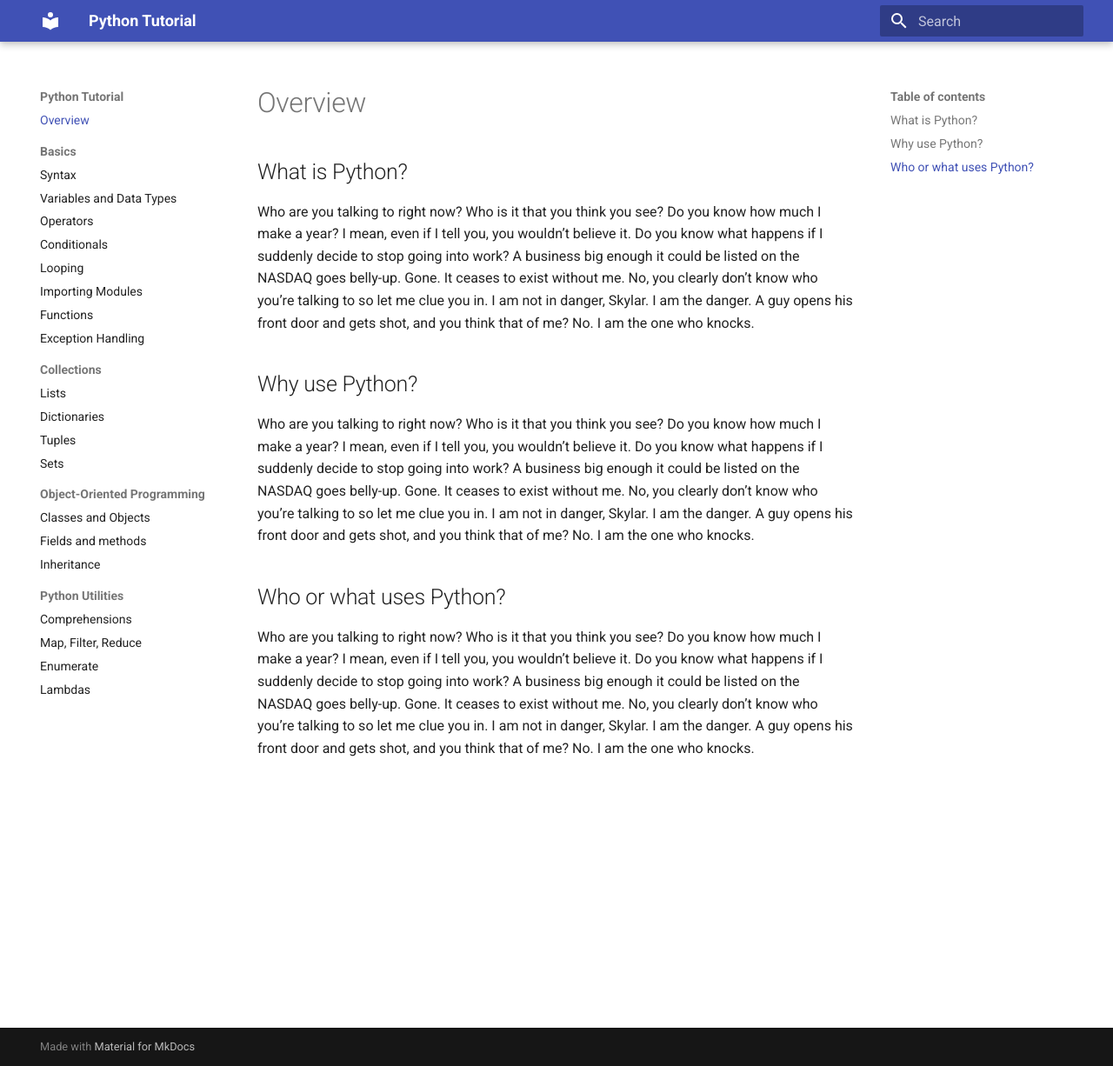
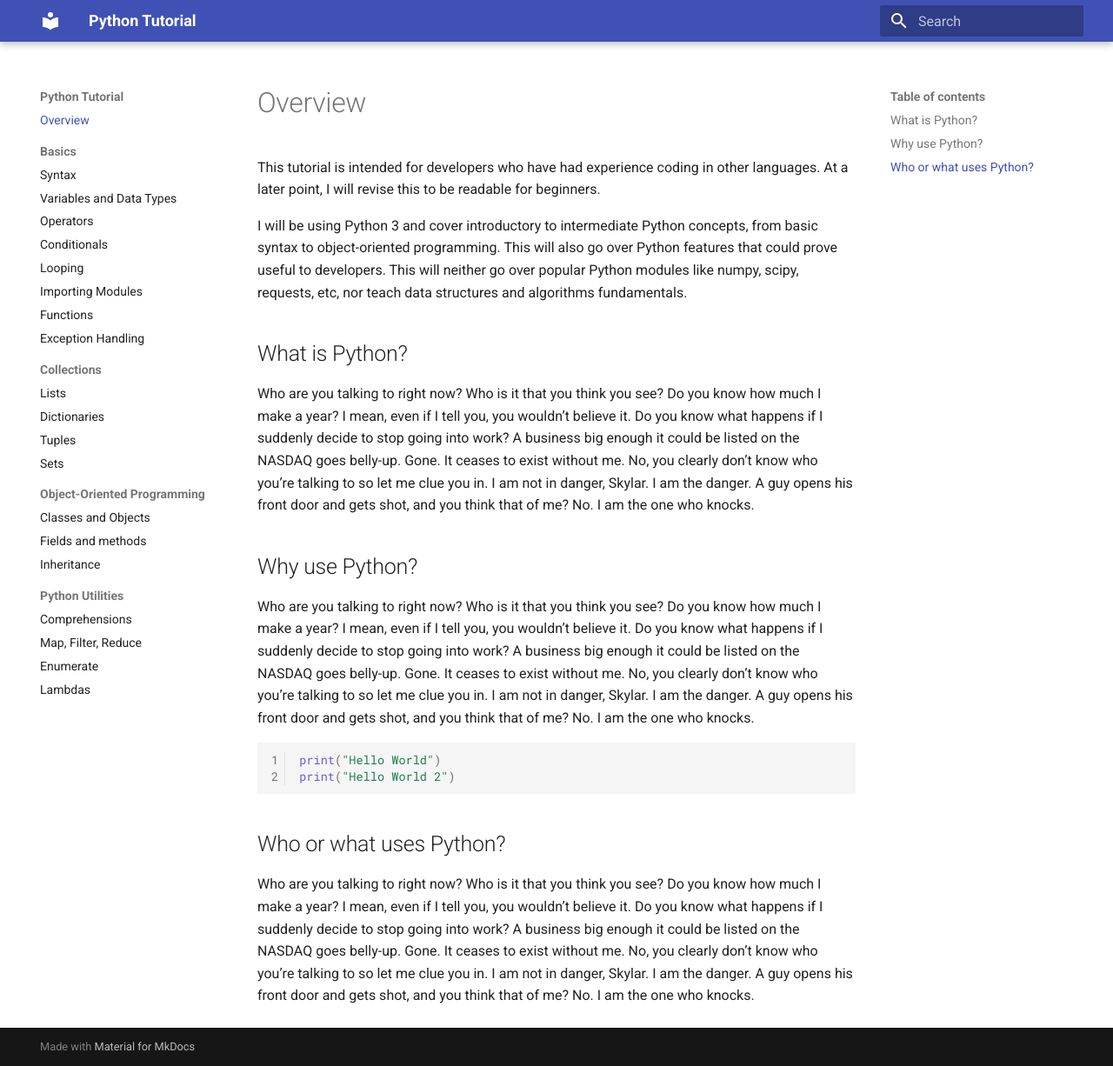
Before and after one commit to justinjoco/python-tutorial, an MkDocs documentation site: the page built from docs/index.md, in a window 1280 px wide and 1226 px high. Shown: the whole window at 87% size. Built offline with MkDocs 1.6.1 and Material for MkDocs 9.7.7, drawn with Linux system fonts in a browser that asks for light colours.

Commit message:
more doc styling

````diff
--- a/docs/index.md
+++ b/docs/index.md
@@ -1,10 +1,22 @@
+This tutorial is intended for developers who have had experience coding in other languages. At a later point, I will revise this to be readable for beginners.
+
+I will be using Python 3 and cover introductory to intermediate Python concepts, from basic syntax to object-oriented programming. This will also go over Python features that could prove useful to developers. This will neither go over popular Python modules like numpy, scipy, requests, etc, nor teach data structures and algorithms fundamentals.
+
 ## What is Python?
 
 Who are you talking to right now? Who is it that you think you see? Do you know how much I make a year? I mean, even if I tell you, you wouldn’t believe it. Do you know what happens if I suddenly decide to stop going into work? A business big enough it could be listed on the NASDAQ goes belly-up. Gone. It ceases to exist without me. No, you clearly don’t know who you’re talking to so let me clue you in. I am not in danger, Skylar. I am the danger. A guy opens his front door and gets shot, and you think that of me? No. I am the one who knocks.
 
 ## Why use Python?
 
-Who are you talking to right now? Who is it that you think you see? Do you know how much I make a year? I mean, even if I tell you, you wouldn’t believe it. Do you know what happens if I suddenly decide to stop going into work? A business big enough it could be listed on the NASDAQ goes belly-up. Gone. It ceases to exist without me. No, you clearly don’t know who you’re talking to so let me clue you in. I am not in danger, Skylar. I am the danger. A guy opens his front door and gets shot, and you think that of me? No. I am the one who knocks.
+Who are you talking to right now? Who is it that you think you see? Do you know how much I make a year? I mean, even if I tell you, you wouldn’t believe it. Do you know what happens if I suddenly decide to stop going into work? A business big enough it could be listed on the NASDAQ goes belly-up. Gone. It ceases to exist without me.
+No, you clearly don’t know who you’re talking to so let me clue you in. I am not in danger, Skylar. I am the danger. A guy opens his front door and gets shot, and you think that of me? No. I am the one who knocks.
+
+
+``` python3
+print("Hello World")
+print("Hello World 2")
+
+```
 ## Who or what uses Python?
 
 Who are you talking to right now? Who is it that you think you see? Do you know how much I make a year? I mean, even if I tell you, you wouldn’t believe it. Do you know what happens if I suddenly decide to stop going into work? A business big enough it could be listed on the NASDAQ goes belly-up. Gone. It ceases to exist without me. No, you clearly don’t know who you’re talking to so let me clue you in. I am not in danger, Skylar. I am the danger. A guy opens his front door and gets shot, and you think that of me? No. I am the one who knocks.
--- a/mkdocs.yml
+++ b/mkdocs.yml
@@ -28,3 +28,8 @@ nav:
     - Map, Filter, Reduce: utils/functional.md
     - Enumerate: utils/enumerate.md
     - Lambdas: utils/lambdas.md
+
+markdown_extensions:
+  - pymdownx.highlight:
+      linenums: true
+  - pymdownx.superfences
````
